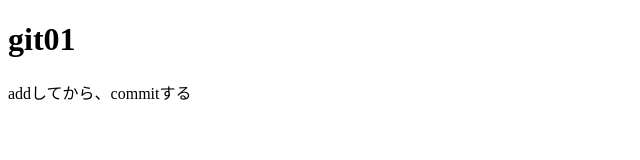
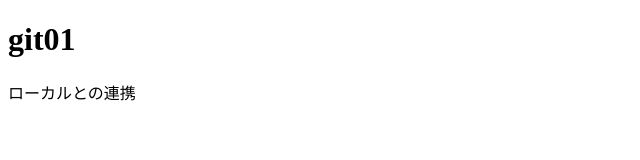
Before and after one commit to yoichi-muraoka/git.project.01, a plain HTML site: page index.html in a window 1280 px wide. Shown: the whole page, without its empty margins (0-640 px from the left). Drawn offline with Linux system fonts and the light colour scheme.

Commit message:
P要素を編集

```diff
--- a/index.html
+++ b/index.html
@@ -6,6 +6,6 @@
 </head>
 <body>
     <h1>git01</h1>
-    <p>addしてから、commitする</p>
+    <p>ローカルとの連携</p>
 </body>
 </html>
```
